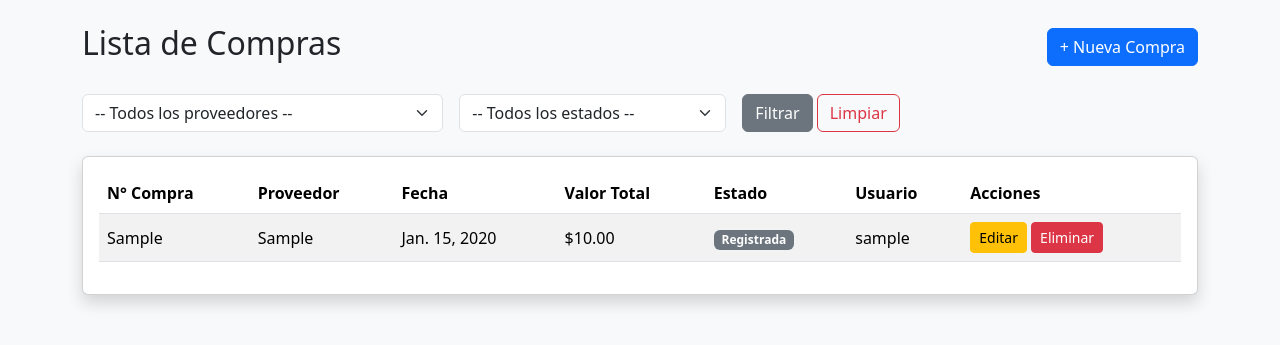
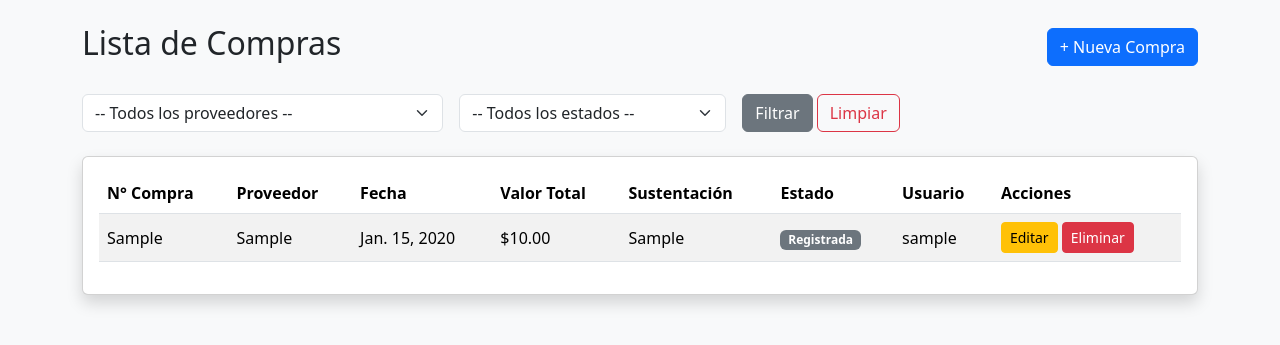
Before and after one commit to miguelangelgomez6767-a11y/comprafacil, a Django app: page /compras/ in a window 1280 px wide. Shown: the part 56-401 px from the top of the page. Run offline with Django 5.2, Linux system fonts and the light colour scheme; a user stored in the database is signed in; tables that the repository leaves empty hold one stand-in row (values such as "Sample post").

Commit message:
Corregir orden y variable de sustentacion en lista de compras

```diff
--- a/templates/compras/compra_list.html
+++ b/templates/compras/compra_list.html
@@ -37,6 +37,7 @@
                     <th>Proveedor</th>
                     <th>Fecha</th>
                     <th>Valor Total</th>
+                    <th>Sustentación</th>
                     <th>Estado</th>
                     <th>Usuario</th>
                     <th>Acciones</th>
@@ -49,6 +50,7 @@
                     <td>{{ c.proveedor.razon_social }}</td>
                     <td>{{ c.fecha_compra }}</td>
                     <td>${{ c.valor_total }}</td>
+                    <td>{{ c.sustentacion }}</td>
                     <td>
                         <span class="badge {% if c.estado == 'recibida' %}bg-success{% elif c.estado == 'cancelada' %}bg-danger{% else %}bg-secondary{% endif %}">
                             {{ c.get_estado_display }}
@@ -65,7 +67,7 @@
                 </tr>
                 {% empty %}
                 <tr>
-                    <td colspan="7" class="text-center text-muted">No hay compras registradas.</td>
+                    <td colspan="8" class="text-center text-muted">No hay compras registradas.</td>
                 </tr>
                 {% endfor %}
             </tbody>
```
